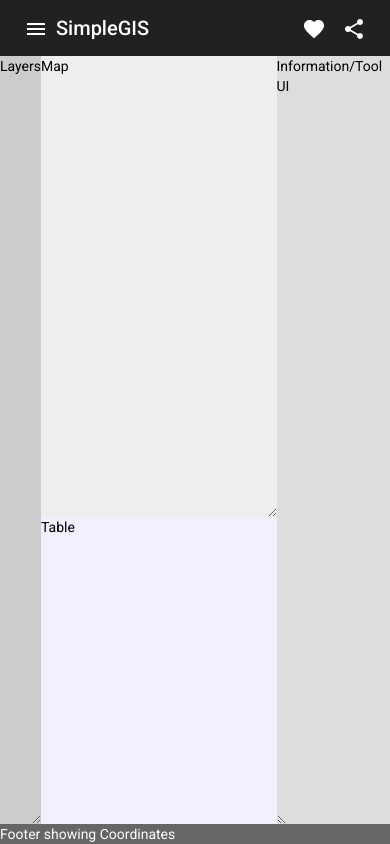
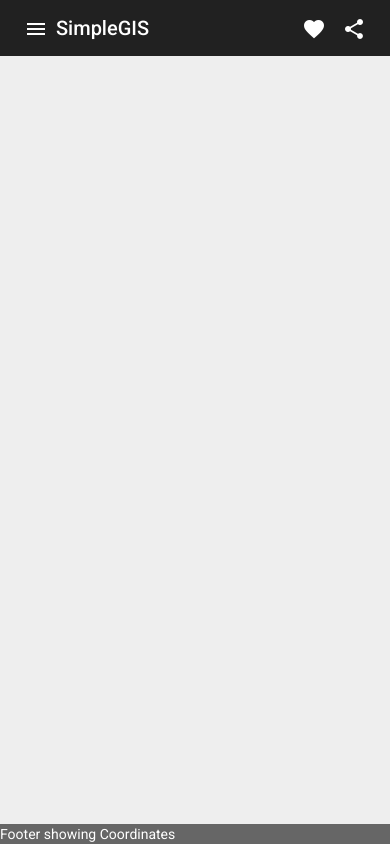
Before and after one commit to J-Guenther/simple-gis, an Angular app: page / in a window 390 px wide. Built offline with nearby package versions, Linux system fonts and the light colour scheme.

Commit message:
added breakpointObserver and responsiveness

```diff
--- a/src/app/app.component.html
+++ b/src/app/app.component.html
@@ -1 +1,5 @@
-<app-shell></app-shell>
+<app-shell>
+
+  <div>Hi</div>
+
+</app-shell>
--- a/src/app/core/shell/shell.component.html
+++ b/src/app/core/shell/shell.component.html
@@ -5,15 +5,15 @@
   <section class="content">
     <div class="columns">
       <main class="main" #mainContainer>
-        <div class="map-container" #mapContainer>
-          Map
+        <div class="map-container" #mapContainer [ngStyle]="!showTable ? {'maxHeight': '100%', 'height': '100%', 'resize': 'none'} : {'resize': 'vertical'}">
+          <ng-content select="p"></ng-content>
         </div>
-        <div class="table-container" id="table-container">
+        <div [hidden]="!showTable" class="table-container" id="table-container">
           Table
         </div>
       </main>
-      <aside class="sidebar-left" #sidebarLeft>Layers</aside>
-      <aside class="sidebar-right" #sidebarRight>
+      <aside [hidden]="isMobile" class="sidebar-left" #sidebarLeft>Layers</aside>
+      <aside [hidden]="isMobile" class="sidebar-right" #sidebarRight>
         <div class="sidebar-right-content">
           Information/Tool UI
         </div>
--- a/src/app/core/shell/shell.component.ts
+++ b/src/app/core/shell/shell.component.ts
@@ -1,4 +1,5 @@
 import {AfterViewInit, Component, ElementRef, OnDestroy, OnInit, ViewChild} from '@angular/core';
+import {BreakpointObserver, Breakpoints, BreakpointState} from "@angular/cdk/layout";
 
 @Component({
   selector: 'app-shell',
@@ -15,17 +16,24 @@ export class ShellComponent implements OnInit, AfterViewInit, OnDestroy {
   leftSidePanelObserver: ResizeObserver
   rightSidePanelObserver: ResizeObserver
 
-  constructor() {
+  isMobile = false
+  showTable = true
+
+  constructor(private breakPointObserver: BreakpointObserver) {
+
   }
 
   ngOnInit(): void {
-
-
+    this.breakPointObserver.observe([Breakpoints.WebPortrait, Breakpoints.Tablet, Breakpoints.Handset]).subscribe((state: BreakpointState) => {
+      this.isMobile = state.matches
+    })
+    this.breakPointObserver.observe([Breakpoints.Web, Breakpoints.TabletPortrait]).subscribe((state: BreakpointState) => {
+      this.showTable = state.matches
+    })
   }
 
   ngAfterViewInit() {
     this.initializeResizeObservers()
-
   }
 
   ngOnDestroy() {
@@ -34,6 +42,9 @@ export class ShellComponent implements OnInit, AfterViewInit, OnDestroy {
 
   initializeResizeObservers() {
     this.mapResizeObserver = new ResizeObserver(entries => {
+      if (!this.showTable) {
+        return
+      }
       const height = entries[0].contentRect.height
       const minTableHeight = this.mainContainer.nativeElement.offsetHeight / 100 * 30
       const maxMapHeight = this.mainContainer.nativeElement.offsetHeight - minTableHeight
```
